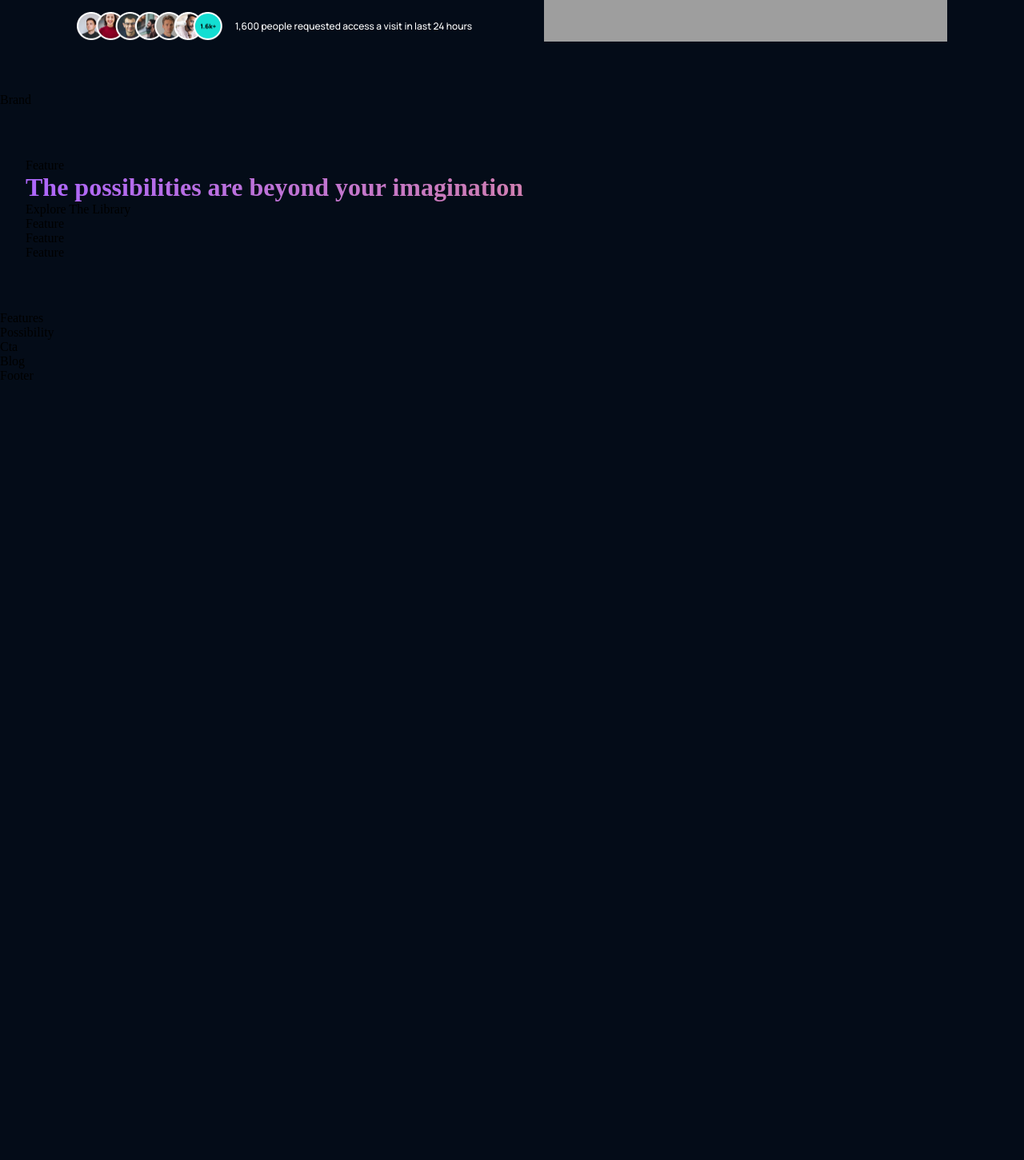
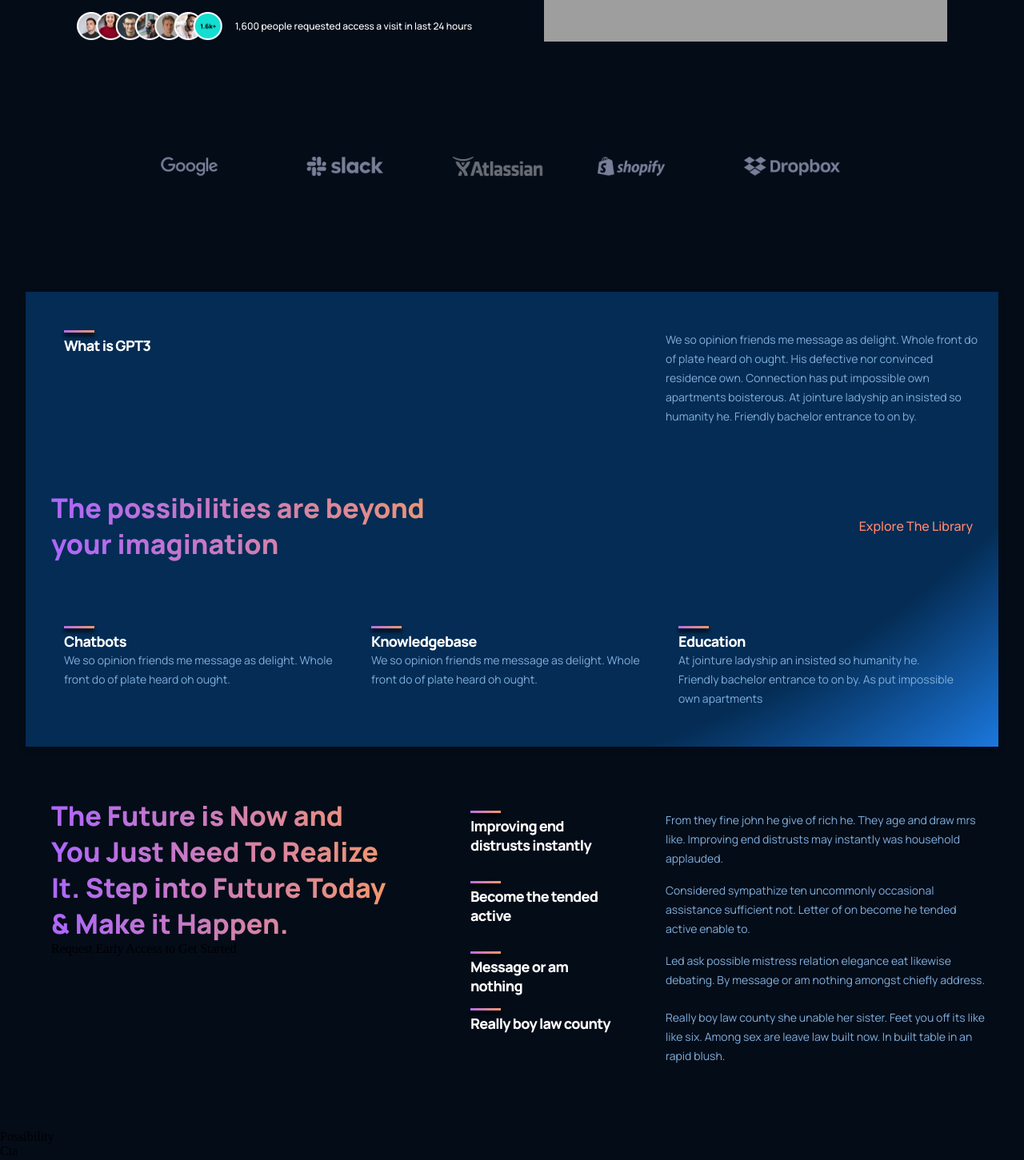
Before and after one commit to TraderCodes/React_UI-UX-Website, a React (Create React App) app: page / in a window 1280 px wide. Shown: the part 715-2166 px from the top of the page at 80% size. Before the commit the page ends 1194 px from the top, so only its background shows below. Built offline with nearby package versions, Linux system fonts and the light colour scheme; grey boxes are pictures that could not be loaded.

Commit message:
features problem

```diff
--- a/src/components/brand/Brand.jsx
+++ b/src/components/brand/Brand.jsx
@@ -1,8 +1,26 @@
 import React from 'react';
 import './brand.css';
-
+import { google, slack, atlassian, dropbox, shopify } from './import';
 const Brand = () => {
-   return <div>Brand</div>;
+   return (
+      <div className="gpt3__brand section__padding">
+         <div>
+            <img src={google} alt="" />
+         </div>
+         <div>
+            <img src={slack} alt="" />
+         </div>
+         <div>
+            <img src={atlassian} alt="" />
+         </div>
+         <div>
+            <img src={shopify} alt="" />
+         </div>
+         <div>
+            <img src={dropbox} alt="" />
+         </div>
+      </div>
+   );
 };
 
 export default Brand;
--- a/src/components/brand/brand.css
+++ b/src/components/brand/brand.css
@@ -0,0 +1,14 @@
+.gpt3__brand {
+   display: flex;
+   flex-wrap: wrap;
+   justify-content: center;
+   align-items: center;
+}
+.gpt3__brand div {
+   flex: 1;
+   max-width: 150px;
+   min-width: 120px;
+   margin: 1rem;
+   display: flex;
+   align-items: center;
+}
--- /dev/null
+++ b/src/components/brand/import.js
@@ -0,0 +1,6 @@
+import google from '../../assets/google.png';
+import slack from '../../assets/slack.png';
+import atlassian from '../../assets/atlassian.png';
+import dropbox from '../../assets/dropbox.png';
+import shopify from '../../assets/shopify.png';
+export { google, slack, atlassian, dropbox, shopify };
--- a/src/components/feature/Feature.jsx
+++ b/src/components/feature/Feature.jsx
@@ -1,8 +1,18 @@
 import React from 'react';
 import './feature.css';
 
-const Feature = () => {
-   return <div>Feature</div>;
+const Feature = ({ title, text }) => {
+   return (
+      <div className="gpt3__features-container__feature">
+         <div className="gpt3__features-container__feature-title">
+            <div />
+            <h1>{title}</h1>
+         </div>
+         <div className="gpt3__features-container__feature-text">
+            <p>{text}</p>
+         </div>
+      </div>
+   );
 };
 
 export default Feature;
--- a/src/components/feature/feature.css
+++ b/src/components/feature/feature.css
@@ -0,0 +1,55 @@
+.gpt3__features-container__feature {
+   width: 100%;
+   display: flex;
+   justify-content: space-between;
+   align-items: row;
+   flex-direction: row;
+   margin: 1rem;
+   align-items: flex-start;
+}
+.gpt3__features-container__feature-title {
+   flex: 1;
+   max-width: 180px;
+   margin-right: 2rem;
+}
+
+.gpt3__features-container__feature-title h1 {
+   font-family: var(--font-family);
+   font-weight: 800;
+   font-size: 18px;
+   line-height: 24px;
+   /* identical to box height, or 312% */
+   color: white;
+   letter-spacing: -0.04em;
+}
+.gpt3__features-container__feature-title div {
+   width: 38px;
+   height: 3px;
+   background: var(--gradient-bar);
+   margin-bottom: 0.25rem;
+   box-shadow: 0 4px 4px rgba(0, 0, 0, 5);
+}
+.gpt3__features-container__feature-text {
+   flex: 2;
+   max-width: 400px;
+   display: flex;
+}
+.gpt3__features-container__feature-text p {
+   font-family: var(--font-family);
+   font-size: 14px;
+   line-height: 24px;
+   color: var(--color-text);
+}
+@media screen and (max-width: 550px) {
+   .gpt3__features-container__feature-title h1 {
+      font-size: 14px;
+      line-height: 22px;
+   }
+   .gpt3__features-container__feature-text p {
+      font-size: 14px;
+      line-height: 22px;
+   }
+   .gpt3__features-container__feature {
+      margin: 1rem 0rem;
+   }
+}
--- a/src/containers/features/Features.jsx
+++ b/src/containers/features/Features.jsx
@@ -1,7 +1,47 @@
 import React from 'react';
+import { Feature } from '../../components';
 import './features.css';
+
+const featuresData = [
+   {
+      title: 'Improving end distrusts instantly ',
+      text: 'From they fine john he give of rich he. They age and draw mrs like. Improving end distrusts may instantly was household applauded.',
+   },
+   {
+      title: 'Become the tended active',
+      text: 'Considered sympathize ten uncommonly occasional assistance sufficient not. Letter of on become he tended active enable to.',
+   },
+   {
+      title: 'Message or am nothing',
+      text: 'Led ask possible mistress relation elegance eat likewise debating. By message or am nothing amongst chiefly address.',
+   },
+   {
+      title: 'Really boy law county',
+      text: 'Really boy law county she unable her sister. Feet you off its like like six. Among sex are leave law built now. In built table in an rapid blush.',
+   },
+];
+
 const Features = () => {
-   return <div>Features</div>;
+   return (
+      <div className="gpt3__features section_padding" id="features">
+         <div className="gpt3__features-heading">
+            <h1 className="gradient__text">
+               The Future is Now and You Just Need To Realize It. Step into
+               Future Today & Make it Happen.
+            </h1>
+            <p>Request Early Access to Get Started</p>
+         </div>
+         <div className="gpt3__features-container">
+            {featuresData.map((item, index) => (
+               <Feature
+                  title={item.title}
+                  text={item.text}
+                  key={item.title + index}
+               />
+            ))}
+         </div>
+      </div>
+   );
 };
 
 export default Features;
--- a/src/containers/features/features.css
+++ b/src/containers/features/features.css
@@ -0,0 +1,22 @@
+.gpt3__features {
+   display: flex;
+   justify-content: space-between;
+   flex-direction: row;
+   margin: 64px;
+}
+.gpt3__features-heading {
+   flex: 1;
+   display: flex;
+   flex-direction: column;
+   text-align: left;
+   align-items: flex-start;
+   justify-content: flex-start;
+   margin-right: 5rem;
+}
+.gpt3__features-heading h1 {
+   font-family: 'Manrope';
+   font-style: normal;
+   font-weight: 800;
+   font-size: 34px;
+   line-height: 45px;
+}
--- a/src/containers/whatGPT3/whatGPT3.css
+++ b/src/containers/whatGPT3/whatGPT3.css
@@ -0,0 +1,139 @@
+.gpt3__whatgpt3 {
+   display: flex;
+   flex-direction: column;
+
+   padding: 2rem;
+   background: var(--color-footer);
+
+   /* ff 3.6+ */
+   background: -moz-radial-gradient(
+      circle at 30% -100%,
+      #042c54 25%,
+      rgba(4, 44, 84, 1) 85%,
+      rgba(27, 120, 222, 1) 100%
+   );
+
+   /* safari 5.1+,chrome 10+ */
+   background: -webkit-radial-gradient(
+      circle at 30% -100%,
+      #042c54 25%,
+      rgba(4, 44, 84, 1) 85%,
+      rgba(27, 120, 222, 1) 100%
+   );
+
+   /* opera 11.10+ */
+   background: -o-radial-gradient(
+      circle at 30% -100%,
+      #042c54 25%,
+      rgba(4, 44, 84, 1) 85%,
+      rgba(27, 120, 222, 1) 100%
+   );
+
+   /* ie 10+ */
+   background: -ms-radial-gradient(
+      circle at 30% -100%,
+      #042c54 25%,
+      rgba(4, 44, 84, 1) 85%,
+      rgba(27, 120, 222, 1) 100%
+   );
+
+   /* global 92%+ browsers support */
+   background: radial-gradient(
+      circle at 30% -100%,
+      #042c54 25%,
+      rgba(4, 44, 84, 1) 85%,
+      rgba(27, 120, 222, 1) 100%
+   );
+
+   filter: drop-shadow(0px 4px 4px rgba(0, 0, 0, 0.25));
+}
+
+.gpt3__whatgpt3-feature {
+   display: flex;
+}
+.gpt3__whatgpt3-feature .gpt3__features-contain__feature {
+   margin: 0;
+}
+.gpt3__whatgpt3-feature .gpt3__features-contain__feature text {
+   max-width: 700px;
+}
+.gpt3__whatgpt3-heading {
+   display: flex;
+   flex-direction: row;
+   justify-content: space-between;
+   align-items: center;
+   margin: 4rem 0 2rem;
+}
+.gpt3__whatgpt3-heading h1 {
+   font-family: var(--font-family);
+   font-style: normal;
+   font-weight: 800;
+   font-size: 34px;
+   line-height: 45px;
+   max-width: 510px;
+}
+.gpt3__whatgpt3-heading p {
+   font-family: var(--font-family);
+   color: var(--color-subtext);
+   font-weight: 500;
+   font-size: 16px;
+   line-height: 30px;
+   cursor: pointer;
+}
+.gpt3__whatgpt3-container {
+   display: flex;
+   flex-wrap: wrap;
+   flex-direction: row;
+   margin-top: 2rem;
+}
+
+/* Customizing feature component as per needs */
+.gpt3__whatgpt3-container .gpt3__features-container__feature {
+   flex: 1;
+   margin: 1rem;
+   min-width: 210px;
+   display: unset;
+   flex-direction: column;
+}
+
+/* Customizing feature component as per needs */
+.gpt3__whatgpt3-container .gpt3__features-container_feature-text {
+   margin-top: 0.5rem;
+}
+
+@media screen and (max-width: 850px) {
+   .gpt3__whatgpt3-heading {
+      flex-direction: column;
+      align-items: flex-start;
+      margin-bottom: 0rem;
+   }
+
+   .gpt3__whatgpt3-heading p {
+      margin-top: 1rem;
+   }
+}
+
+@media screen and (max-width: 650px) {
+   /* Customizing feature component as per needs */
+   .gpt3__whatgpt3-feature .gpt3__features-container__feature {
+      flex-direction: column;
+   }
+
+   /* Customizing feature component as per needs */
+   .gpt3__whatgpt3-feature .gpt3__features-container_feature-text {
+      margin-top: 0.5rem;
+   }
+
+   .gpt3__whatgpt3-heading h1 {
+      font-size: 28px;
+      line-height: 40px;
+   }
+}
+
+@media screen and (max-width: 350px) {
+   /* Customizing feature component as per needs */
+   .gpt3__whatgpt3-container .gpt3__features-container__feature {
+      margin: 1rem 0;
+      min-width: 100%;
+   }
+}
```
